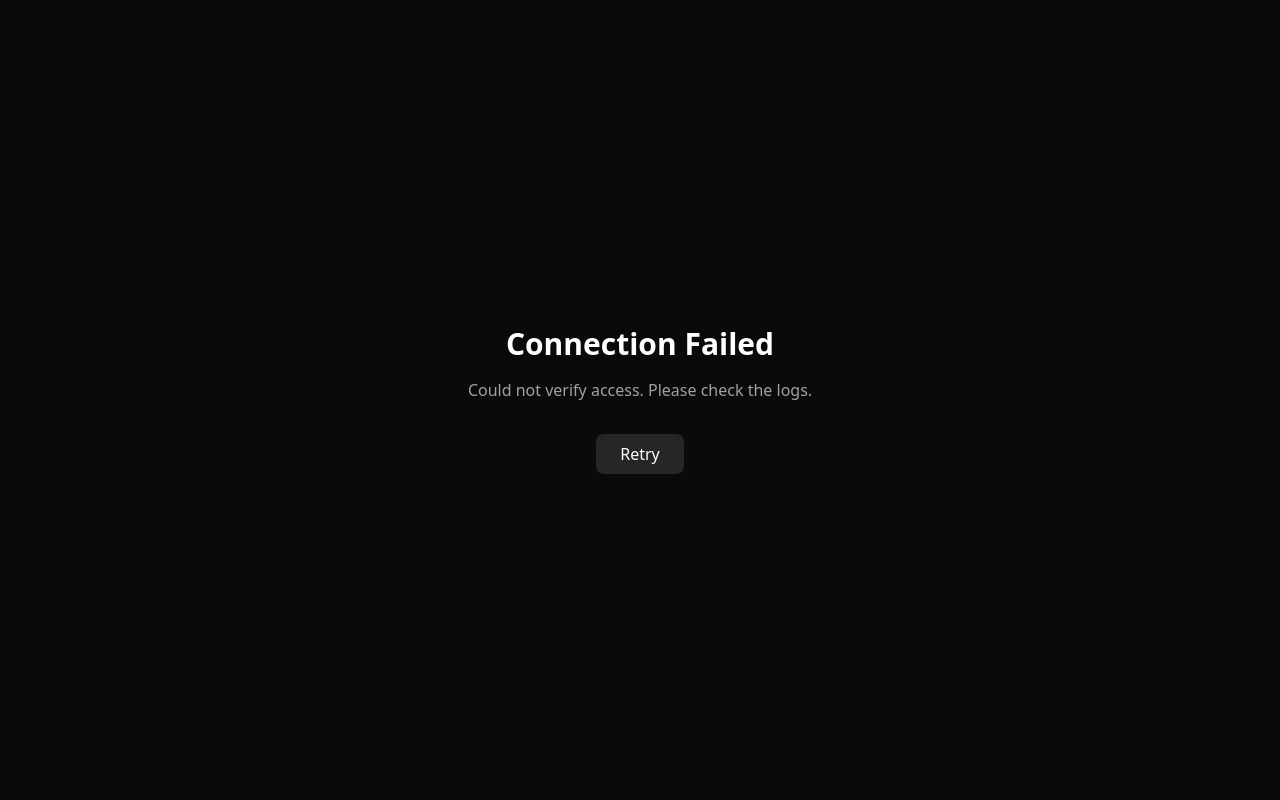
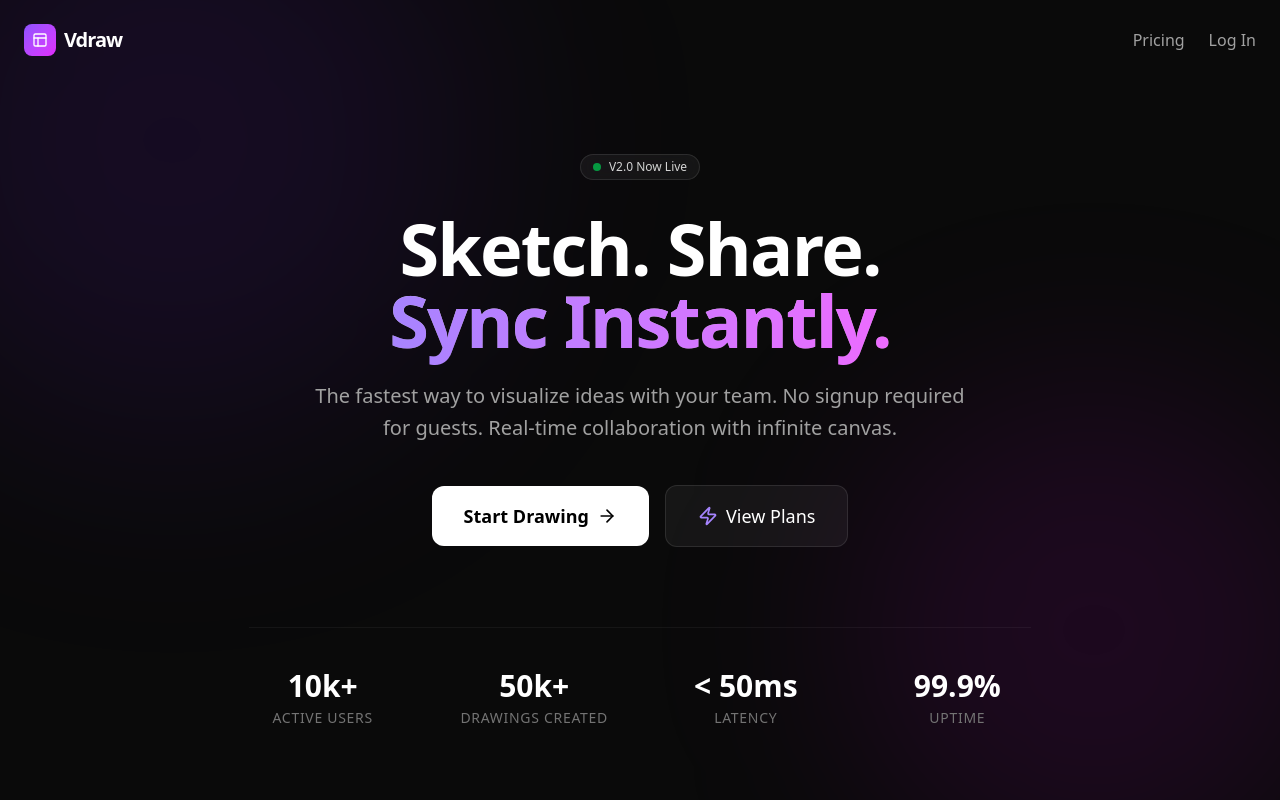
Before and after one commit to VIKESH-kapadiyaa/Vdraw, a Next.js app: page / in a window 1280 px wide. Built offline with nearby package versions, Linux system fonts and the light colour scheme; no server answers; the database is empty.

Commit message:
Refactor Home to Landing Page: Fix auto-create credit flaw

```diff
--- a/app/page.tsx
+++ b/app/page.tsx
@@ -2,37 +2,38 @@
 import { useEffect, useState, useRef } from "react";
 import { useRouter } from "next/navigation";
 import { supabase } from "../lib/supabaseClient";
-import { Loader2 } from "lucide-react";
+import { Loader2, ArrowRight, Zap, Layout, Play } from "lucide-react";
 import { toast } from "sonner";
+import Link from "next/link";
+import { motion } from "framer-motion";
 
-export default function Home() {
+export default function LandingPage() {
   const router = useRouter();
-  const [checking, setChecking] = useState(true);
+  const [loading, setLoading] = useState(false);
   const userIdRef = useRef<string | null>(null);
 
   useEffect(() => {
-    // 1. Get or Create User ID (Persistent Device ID)
+    // 1. Initialize User ID on Mount
     let storedId = localStorage.getItem("vdraw-user-id");
     if (!storedId) {
       storedId = crypto.randomUUID();
       localStorage.setItem("vdraw-user-id", storedId);
     }
     userIdRef.current = storedId;
+  }, []);
 
-    const checkAccessAndCreate = async () => {
+  const handleCreateRoom = async () => {
     if (!userIdRef.current) return;
+    setLoading(true);
 
     // Env Check
     if (!process.env.NEXT_PUBLIC_SUPABASE_URL || process.env.NEXT_PUBLIC_SUPABASE_URL.includes("placeholder")) {
-        toast.error("Configuration Error", { description: "Supabase Environment Variables are missing!" });
-        console.error("Missing NEXT_PUBLIC_SUPABASE_URL");
-        setChecking(false);
+      toast.error("Setup Error", { description: "Missing Supabase URL" });
+      setLoading(false);
       return;
     }
 
     try {
-        console.log("Checking profile for:", userIdRef.current);
-
       // 2. Check Profile
       const { data: profile, error } = await supabase
         .from('profiles')
@@ -40,83 +41,140 @@ export default function Home() {
         .eq('id', userIdRef.current)
         .single();
 
-        if (error && error.code !== 'PGRST116') { // Ignore "Row not found" (PGRST116)
-          console.error("Profile Fetch Error", error);
-          toast.error("Database connection failed", { description: error.message });
-          setChecking(false);
+      if (error && error.code !== 'PGRST116') {
+        console.error("DB Error", error);
+        toast.error("Connection Failed", { description: "Could not verify account." });
+        setLoading(false);
         return;
       }
 
-        // Default values if no profile yet
       const usage = profile?.usage_count || 0;
       const status = profile?.subscription_status || 'free';
 
-        toast(`Usage: ${usage}/2`, { duration: 2000, position: 'bottom-right' });
-
       // 3. Gatekeeper Logic
       if (usage >= 2 && status !== 'pro') {
-          console.log("Limit reached. Redirecting to pricing.");
-          // Optional: Toast before redirecting
-          toast.info("Free limit reached", { description: "Redirecting to pricing..." });
+        toast.info("Free Limit Reached", { description: "Upgrade to create more rooms." });
         router.push('/pricing');
         return;
       }
 
-        // 4. Increment Usage & Create Room
+      // 4. Increment Usage
       const { error: upsertError } = await supabase.from('profiles').upsert({
         id: userIdRef.current,
         usage_count: usage + 1,
         updated_at: new Date().toISOString()
       });
 
-        if (upsertError) {
-          console.error("Upsert Error", upsertError);
-          toast.error("Could not save usage", { description: upsertError.message });
-          setChecking(false);
-          return;
-        }
+      if (upsertError) throw upsertError;
 
-        // Create Room
+      // 5. Create Room
       const roomId = crypto.randomUUID();
       await supabase.from('rooms').insert({ id: roomId });
-
-        // Mark host
       localStorage.setItem(`vdraw-host-${roomId}`, 'true');
 
       // Redirect
       router.push(`/room/${roomId}`);
 
     } catch (err: any) {
-        console.error("Fatal Gatekeeper Error", err);
-        toast.error("Application Error", { description: err.message || "Unknown error" });
-        setChecking(false);
+      console.error("Creation Error", err);
+      toast.error("Failed to create room", { description: err.message });
+      setLoading(false);
     }
   };
 
-    checkAccessAndCreate();
-  }, [router]);
+  return (
+    <div className="min-h-screen bg-neutral-950 text-white font-sans selection:bg-violet-500/30 flex flex-col relative overflow-hidden">
 
-  return (
-    <main className="h-screen w-screen flex flex-col items-center justify-center bg-neutral-950 text-white">
-      {checking ? (
-        <>
-          <Loader2 className="w-10 h-10 animate-spin text-fuchsia-500 mb-4" />
-          <h1 className="text-2xl font-bold bg-clip-text text-transparent bg-gradient-to-r from-violet-400 to-fuchsia-400">
-            Checking dimensions...
+      {/* Background Gradients */}
+      <div className="absolute top-[-20%] left-[-10%] w-[600px] h-[600px] bg-violet-600/10 rounded-full blur-[120px] pointer-events-none" />
+      <div className="absolute bottom-[-10%] right-[-5%] w-[500px] h-[500px] bg-fuchsia-600/10 rounded-full blur-[100px] pointer-events-none" />
+
+      {/* Navbar */}
+      <nav className="p-6 max-w-7xl mx-auto w-full flex items-center justify-between relative z-10">
+        <div className="flex items-center gap-2 font-bold text-xl tracking-tighter">
+          <div className="w-8 h-8 bg-gradient-to-br from-violet-500 to-fuchsia-500 rounded-lg flex items-center justify-center">
+            <Layout className="w-4 h-4 text-white" />
+          </div>
+          Vdraw
+        </div>
+        <div className="flex items-center gap-6">
+          <Link href="/pricing" className="text-neutral-400 hover:text-white transition font-medium">Pricing</Link>
+          <Link href="/pricing" className="text-neutral-400 hover:text-white transition font-medium">Log In</Link>
+        </div>
+      </nav>
+
+      {/* Hero Section */}
+      <main className="flex-1 flex flex-col items-center justify-center text-center px-6 relative z-10">
+        <motion.div
+          initial={{ opacity: 0, y: 20 }}
+          animate={{ opacity: 1, y: 0 }}
+          className="max-w-3xl"
+        >
+          <div className="inline-flex items-center gap-2 px-3 py-1 rounded-full bg-white/5 border border-white/10 mb-8 backdrop-blur-md">
+            <span className="flex h-2 w-2 rounded-full bg-green-500 animate-pulse"></span>
+            <span className="text-xs font-medium text-neutral-300">V2.0 Now Live</span>
+          </div>
+
+          <h1 className="text-5xl md:text-7xl font-bold tracking-tight mb-6 bg-clip-text text-transparent bg-gradient-to-b from-white via-white to-neutral-500">
+            Sketch. Share. <br />
+            <span className="bg-clip-text text-transparent bg-gradient-to-r from-violet-400 to-fuchsia-400">Sync Instantly.</span>
           </h1>
-        </>
+
+          <p className="text-lg md:text-xl text-neutral-400 mb-10 max-w-2xl mx-auto leading-relaxed">
+            The fastest way to visualize ideas with your team. No signup required for guests.
+            Real-time collaboration with infinite canvas.
+          </p>
+
+          <div className="flex flex-col sm:flex-row items-center justify-center gap-4">
+            <button
+              onClick={handleCreateRoom}
+              disabled={loading}
+              className="group relative px-8 py-4 bg-white text-black font-bold rounded-xl text-lg hover:bg-neutral-200 transition-all active:scale-95 disabled:opacity-70 disabled:pointer-events-none"
+            >
+              {loading ? (
+                <span className="flex items-center gap-2">
+                  <Loader2 className="w-5 h-5 animate-spin" /> Creating...
+                </span>
               ) : (
-        <div className="text-center p-6">
-          <h1 className="text-3xl font-bold text-white mb-4">Connection Failed</h1>
-          <p className="text-neutral-400 mb-8">Could not verify access. Please check the logs.</p>
-          <button
-            onClick={() => window.location.reload()}
-            className="px-6 py-2 bg-neutral-800 rounded-lg hover:bg-neutral-700"
+                <span className="flex items-center gap-2">
+                  Start Drawing <ArrowRight className="w-5 h-5 group-hover:translate-x-1 transition-transform" />
+                </span>
+              )}
+
+              {/* Button Glow */}
+              <div className="absolute inset-0 rounded-xl bg-white/50 blur-lg opacity-0 group-hover:opacity-50 transition-opacity" />
+            </button>
+
+            <Link href="/pricing">
+              <button className="px-8 py-4 bg-white/5 border border-white/10 text-white font-medium rounded-xl text-lg hover:bg-white/10 transition-colors flex items-center gap-2">
+                <Zap className="w-5 h-5 text-violet-400" /> View Plans
+              </button>
+            </Link>
+          </div>
+        </motion.div>
+
+        {/* Social Proof / Stats */}
+        <motion.div
+          initial={{ opacity: 0 }}
+          animate={{ opacity: 1 }}
+          transition={{ delay: 0.5 }}
+          className="mt-20 grid grid-cols-2 md:grid-cols-4 gap-8 md:gap-16 border-t border-white/5 pt-10"
         >
-            Retry
-          </button>
+          <Stat label="Active Users" value="10k+" />
+          <Stat label="Drawings Created" value="50k+" />
+          <Stat label="Latency" value="< 50ms" />
+          <Stat label="Uptime" value="99.9%" />
+        </motion.div>
+      </main>
     </div>
-      )}
-    </main>
   );
 }
+
+function Stat({ label, value }: { label: string, value: string }) {
+  return (
+    <div className="text-center">
+      <div className="text-2xl md:text-3xl font-bold text-white mb-1">{value}</div>
+      <div className="text-sm text-neutral-500 uppercase tracking-wider">{label}</div>
+    </div>
+  );
+}
```
Lines whose indentation alone changed are shown as unchanged.
